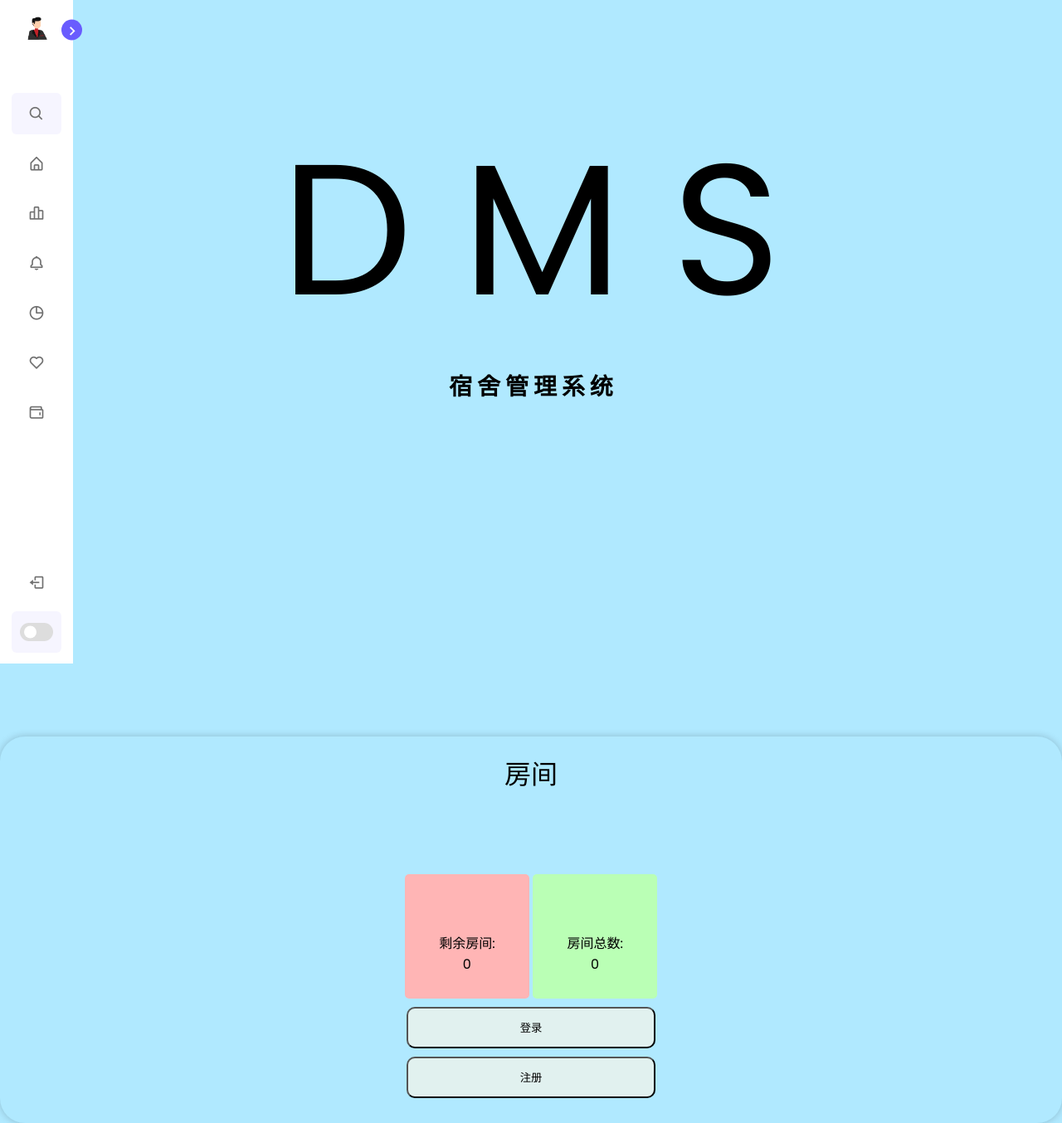
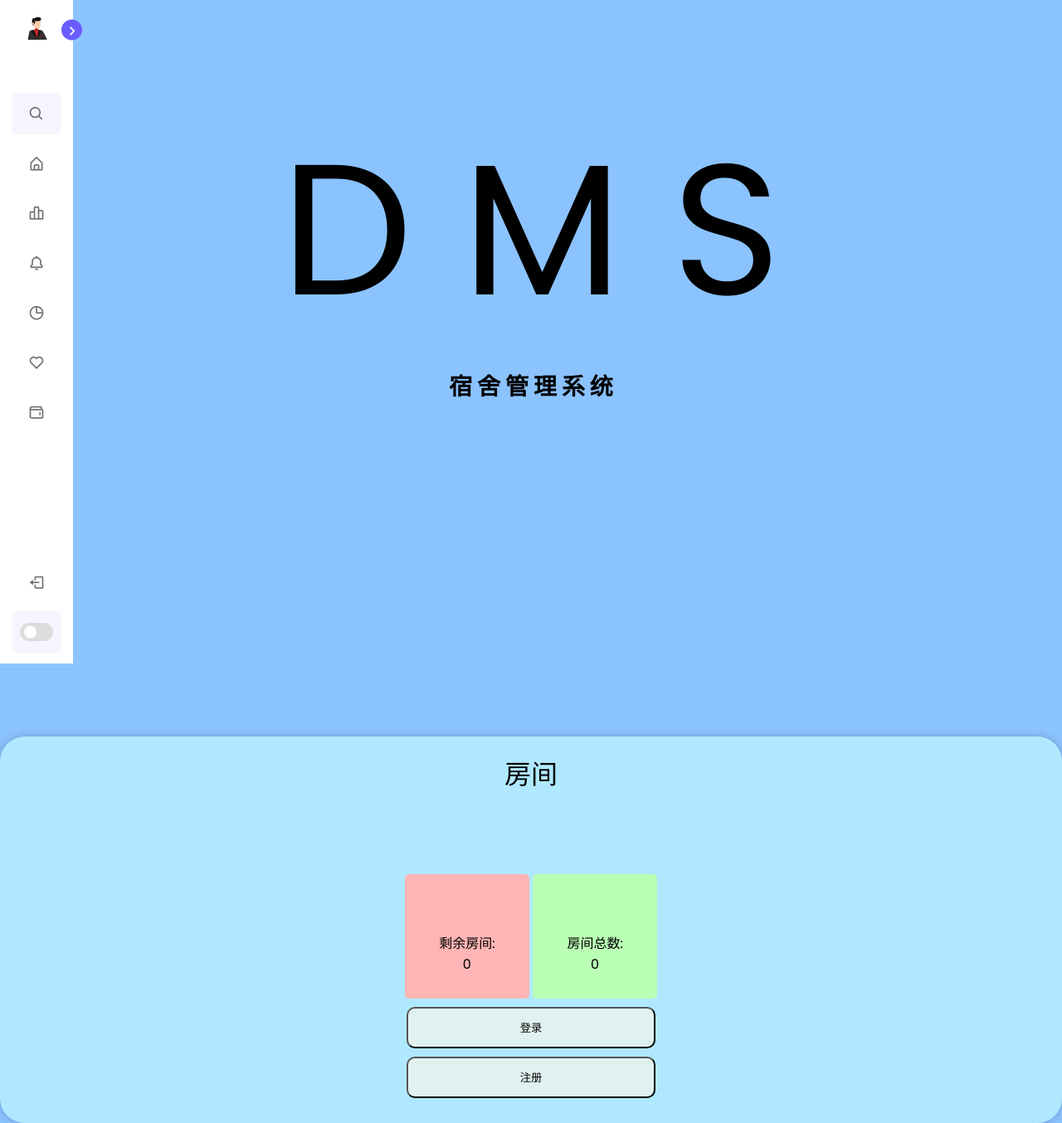
Before and after one commit to Qsinleo/Dormitory-Manage-System, a PHP site: page / in a window 1280 px wide. Shown: the whole page at 83% size. Run offline with PHP 8.4, Linux system fonts and the light colour scheme; data that the repository does not hold is empty.

Commit message:
nav match

```diff
--- a/css/homepage.css
+++ b/css/homepage.css
@@ -23,7 +23,7 @@ body {
     margin: auto;
     margin-top: 50vh;
     padding: 20px 20px 20px 20px;
-    background-color: #b0e9ff;
+    background-color: var(--second-body-color);
     border-radius: 30px;
     -webkit-border-radius: 30px;
     -moz-border-radius: 30px;
--- a/css/nav.css
+++ b/css/nav.css
@@ -11,12 +11,13 @@
 /* 一些需要重复使用的样式 */
 :root {
     /* 颜色 */
-    --body-color: #b0e9ff;
+    --body-color: rgb(139, 195, 255);
     --sidebar-color: #fff;
     --primary-color: #695cfe;
     --primary-color-light: #f6f5ff;
     --toggle-color: #ddd;
     --text-color: #707070;
+    --second-body-color:rgb(176,233,255);
 
     /* 过渡效果 */
     --tran-02: all 0.2s ease;
@@ -41,6 +42,7 @@ body.dark{
     --primary-color-light:#3a3b3c;
     --toggle-color:#fff;
     --text-color:#ccc;
+    --second-body-color:rgb(0,71,98);
 }
 
 /* sidebar上的初始化样式 */
```
